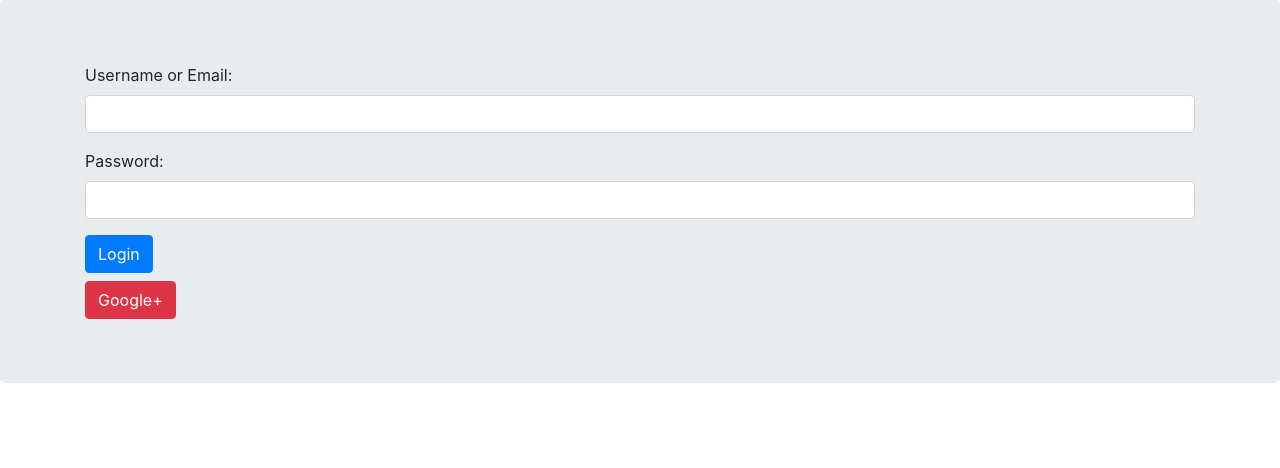
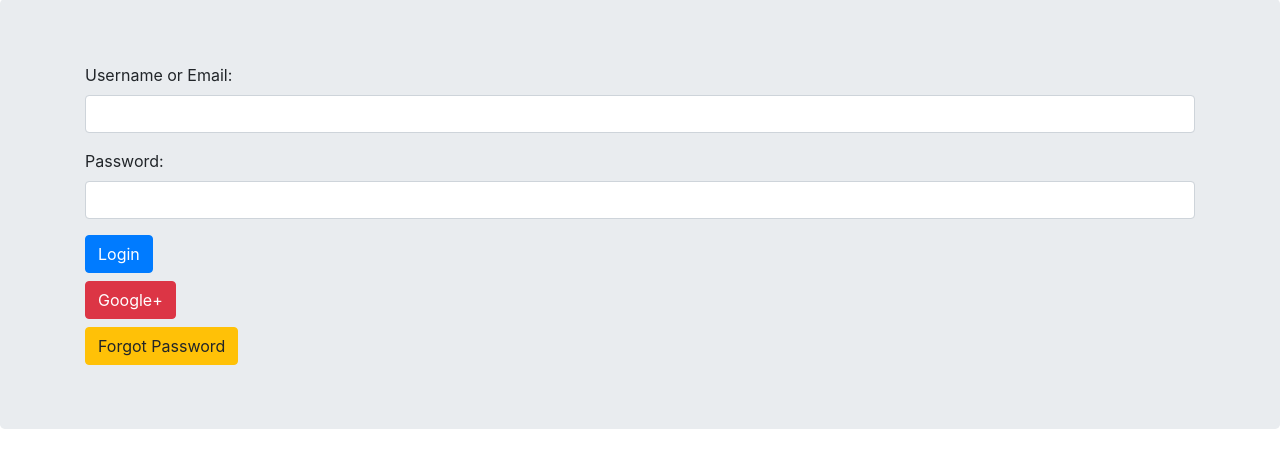
Before and after one commit to youneskazemi/Social-Media-University-Project, a Django app: page /accounts/login/ in a window 1280 px wide. Shown: the part 57-525 px from the top of the page. Run offline with Django 3.2, Linux system fonts and the light colour scheme; some libraries are stand-ins or nearby versions.

Commit message:
Reset password by email

```diff
--- a/accounts/forms.py
+++ b/accounts/forms.py
@@ -71,3 +71,20 @@ class ProfileForm(forms.ModelForm):
     class Meta:
         model = Profile
         fields = ('full_name', 'age', 'image', 'bio')
+
+
+class EmailForm(forms.Form):
+    email = forms.EmailField(widget=forms.EmailInput(attrs={'class': 'form-control'}))
+
+
+class NumberForm(forms.Form):
+    number = forms.CharField()
+
+
+class ChangePasswordForm(forms.Form):
+    password1 = forms.CharField(label="Password", max_length=50,
+                                widget=forms.PasswordInput(attrs={"class": "form-control",
+                                                                  'placeholder': "Your Password"}))
+    password2 = forms.CharField(label="Confirm Password", max_length=50,
+                                widget=forms.PasswordInput(attrs={"class": "form-control",
+                                                                  'placeholder': "Confirm Password"}))
--- a/accounts/templates/accounts/login.html
+++ b/accounts/templates/accounts/login.html
@@ -8,6 +8,7 @@
         <input type="submit" value="Login" class="btn btn-primary">
     </form>
 
-    <a href="{% url "social:begin" "google-oauth2" %}" class="btn btn-danger mt-2">Google+</a>
+    <a href="{% url "social:begin" "google-oauth2" %}" class="btn btn-danger mt-2">Google+</a><br>
+    <a href="{% url "accounts:reset_password" %}"  class="btn btn-warning mt-2">Forgot Password</a>
 
 {% endblock content %}
--- a/accounts/urls.py
+++ b/accounts/urls.py
@@ -11,4 +11,7 @@ urlpatterns = [
     path('edit_profile/', views.UserEditProfile.as_view(), name='user_edit_profile'),
     path("follow/", views.follow.as_view(), name="follow"),
     path("unfollow/", views.unfollow.as_view(), name="unfollow"),
+    path("reset_password/", views.send_email.as_view(), name="reset_password"),
+    path("confirm_password/<number>/<email>/", views.confirm_password.as_view(), name="confirm_password"),
+    path("change_password/<email>/", views.change_password.as_view(), name="change_password"),
 ]
--- a/accounts/views.py
+++ b/accounts/views.py
@@ -1,12 +1,14 @@
 from django.shortcuts import render, redirect, get_object_or_404
 from django.views import View
-from .forms import UserLoginForm, UserRegistrationForm, ProfileForm
+from .forms import UserLoginForm, UserRegistrationForm, ProfileForm, ChangePasswordForm, EmailForm, NumberForm
 from django.contrib.auth import authenticate, login, logout
 from django.contrib import messages
 from django.contrib.auth.mixins import LoginRequiredMixin
 from .models import User as MyUser, Profile, Relation
 from core.models import Post
 from django.http import JsonResponse
+from django.core.mail import send_mail
+import random
 
 
 class UserLogin(View):
@@ -117,3 +119,59 @@ class unfollow(LoginRequiredMixin, View):
             return JsonResponse({'status': 'ok'})
         else:
             return JsonResponse({'status': 'notexists'})
+
+
+class send_email(View):
+    form_class = EmailForm
+    template_name = 'accounts/reset_password.html'
+
+    def get(self, request):
+        return render(request, self.template_name, {'form': self.form_class})
+
+    def post(self, request):
+        number = random.randint(1000, 9999)
+        subject = "Reset Password"
+        message = f"for rest your password enter {number}"
+        form = self.form_class(request.POST)
+        if form.is_valid():
+            cd = form.cleaned_data
+            email = cd["email"]
+            send_mail(subject=subject, message=message, from_email="", recipient_list=[email],
+                      fail_silently=False)
+            return redirect("accounts:confirm_password", number, email)
+
+
+class confirm_password(View):
+    form_class = NumberForm
+    template_name = 'accounts/confirm_password.html'
+
+    def get(self, request, *args, **kwargs):
+        return render(request, self.template_name, {'form': self.form_class})
+
+    def post(self, request, number, email):
+        form = self.form_class(request.POST)
+        if form.is_valid():
+            cd = form.cleaned_data
+            if cd['number'] == number:
+                return redirect("accounts:change_password", email)
+            else:
+                messages.error(request, "number is invalid", "warning")
+                return redirect("accounts:confirm_password", number, email)
+
+
+class change_password(View):
+    template_name = "accounts/change_password.html"
+    form_class = ChangePasswordForm
+
+    def get(self, request, *args, **kwargs):
+        return render(request, "accounts/change_password.html", {"form": self.form_class})
+
+    def post(self, request, email):
+        form = self.form_class(request.POST)
+        if form.is_valid():
+            cd = form.cleaned_data
+            user = get_object_or_404(MyUser, email=email)
+            user.set_password(cd['password1'])
+            user.save()
+            messages.success(request, "your password successfully changed!", "success")
+            return redirect("core:home")
```
Also changed, not shown: SocialMedia/settings.py (+8 -0 lines), accounts/templates/accounts/change_password.html (added, +13 -0 lines), accounts/templates/accounts/confirm_password.html (added, +11 -0 lines), accounts/templates/accounts/reset_password.html (added, +11 -0 lines).
